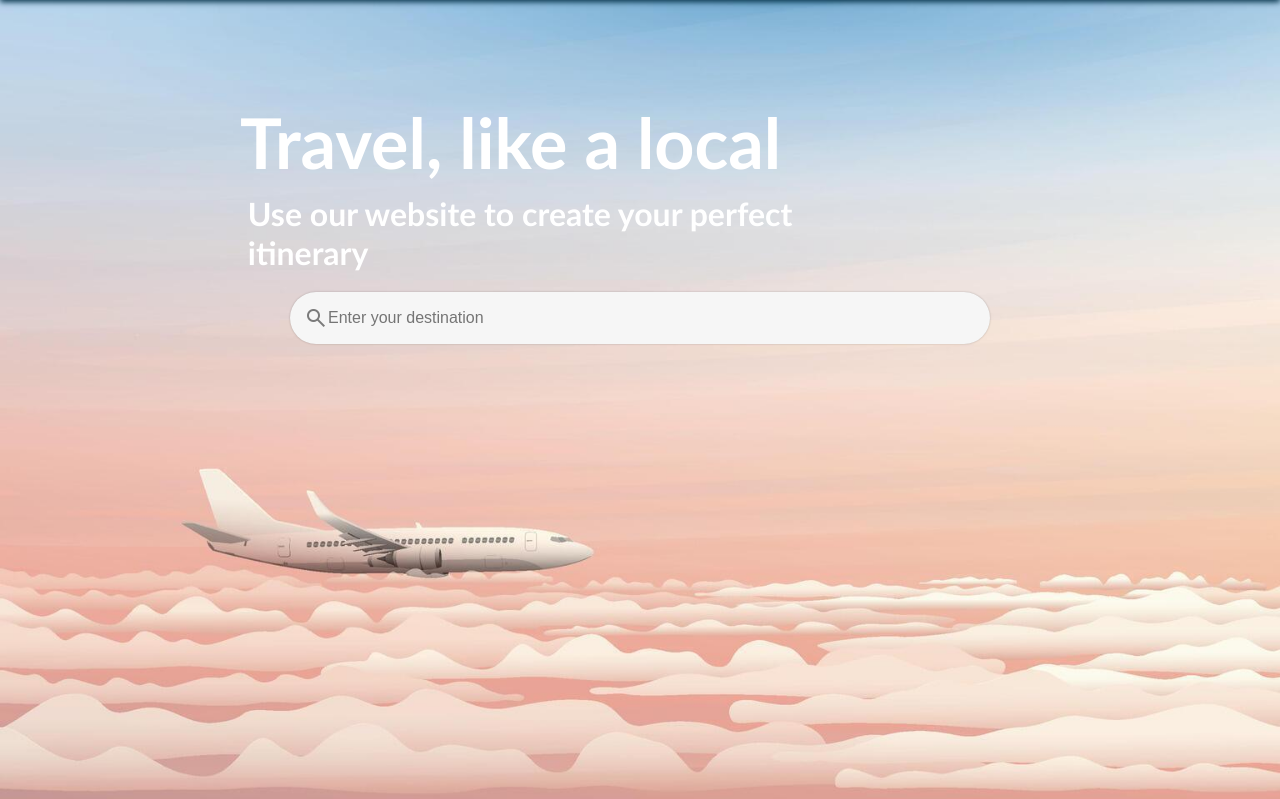
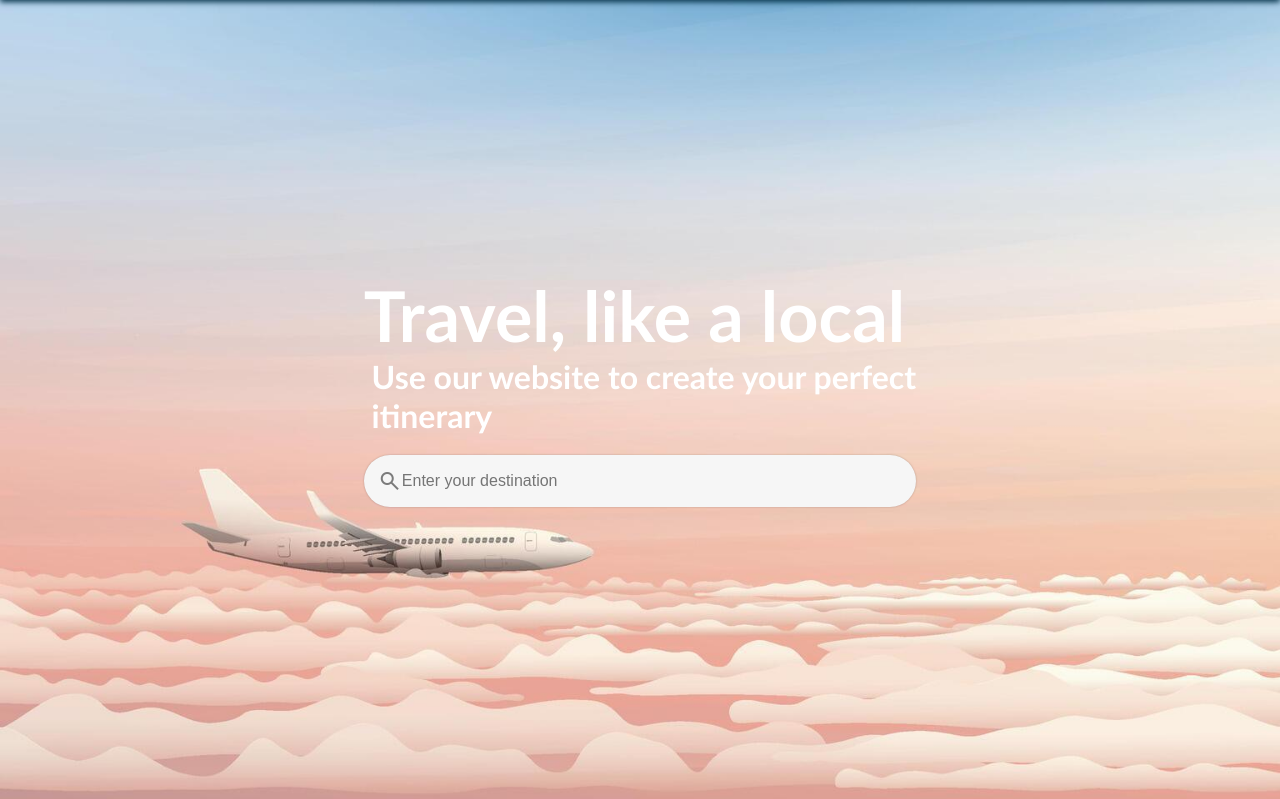
Before and after one commit to ciaoblerto/Local, a PHP site: page /HomePage.html in a window 1280 px wide. Shown: the part 83-882 px from the top of the page. Run offline with PHP 8.4, Linux system fonts and the light colour scheme.

Commit message:
Home page fixed(not final)

```diff
--- a/HomePage.css
+++ b/HomePage.css
@@ -10,6 +10,9 @@ body {
 
 /*pjesa ehero headeri css */
 .hero-section {
+    display: flex;
+    justify-content: center;
+    align-items: center;
     position: relative;
     text-align: center;
     color: white;
@@ -38,7 +41,7 @@ body {
 
 h1 {
     font-size: 70px;
-    margin-bottom: 10px;
+    margin-bottom: 0px;
 }
 
 h2 {
@@ -55,10 +58,14 @@ h2 {
     background: #f6f6f6;
     width: 100%;
     max-width: 700px;
+    transition: box-shadow 0.25s;;
     margin: 20px auto;
     box-shadow: 0 0 2px rgba(0, 0, 0, 0.25);
 }
-
+/*Lema qet efekt se po mpelqen*/
+.search:focus-within{
+    box-shadow: 0 0 2px rgba(0,0,0,0.75);
+}
 .search-input {
     flex-grow: 1;
     font-size: 16px;
--- a/HomePage.html
+++ b/HomePage.html
@@ -36,6 +36,8 @@
                <span class="search-icon material-symbols-outlined">search</span>
                <input class="search-input" type="search" placeholder="Enter your destination">
             </div>
+            </form>
+        </div>
     </section>
 
     <section class="pop-now">
```
